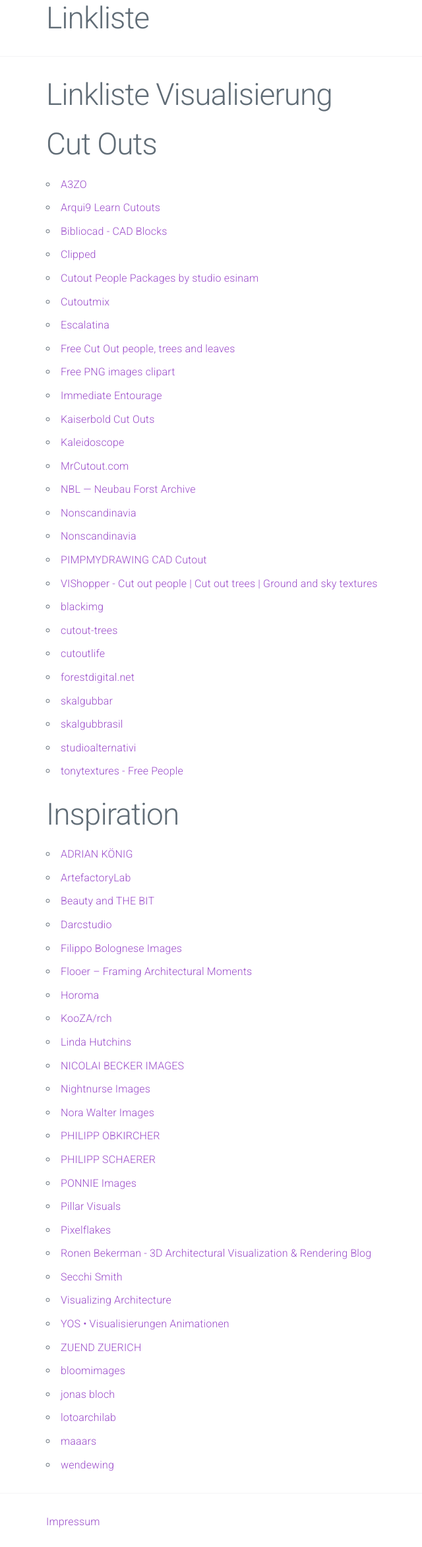
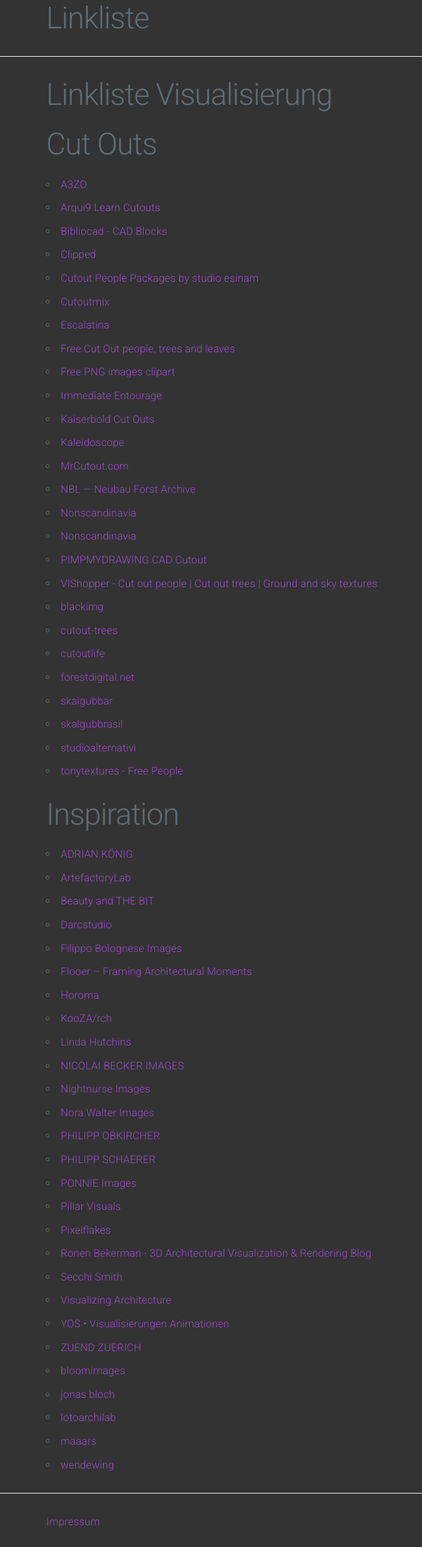
Before and after one commit to cepsch/cepsch.github.io, a Jekyll site: the page built from index.html, in a window 1280 px wide. Shown: the whole page at 66% size, without its empty margins (30-670 px from the left). Built offline with Jekyll 4.4.1, drawn with Linux system fonts in a browser that asks for light colours.

Commit message:
Background

```diff
--- a/_config.yml
+++ b/_config.yml
@@ -18,8 +18,8 @@
 # You can create any custom variable you would like, and they will be accessible
 # in the templates via {{ site.myvariable }}.
 
-title: Linkliste
-email: carsten.pesch@example.com
+title: Carsten Pesch
+email: carsten.pesch@yahoo.de
 description: >- # this means to ignore newlines until "baseurl:"
   Write an awesome description for your new site here. You can edit this
   line in _config.yml. It will appear in your document head meta (for
--- a/assets/css/style.css
+++ b/assets/css/style.css
@@ -1,3 +1 @@
-.blue-link {
-  color: blue;
-}
+body {background-color: rgb(51, 51, 51);}
```
